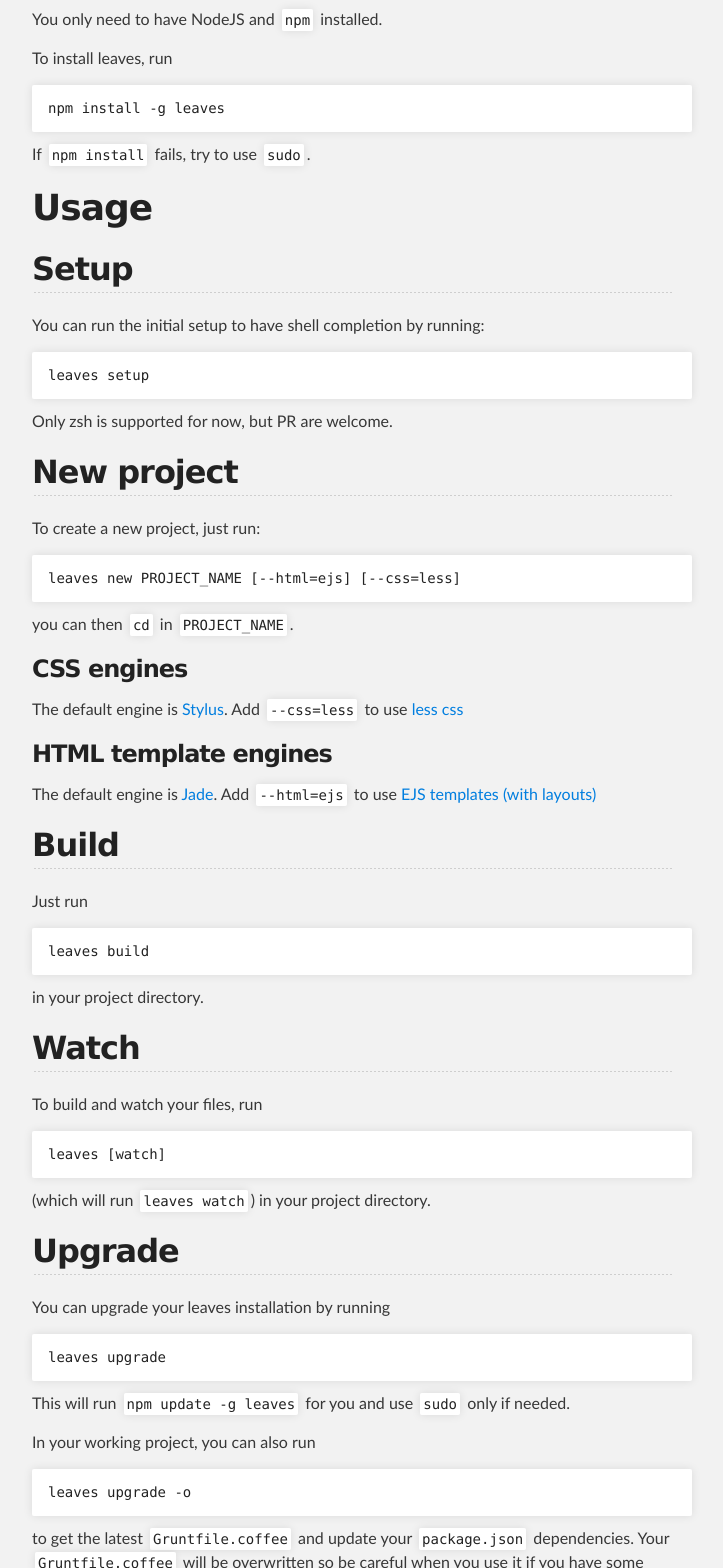
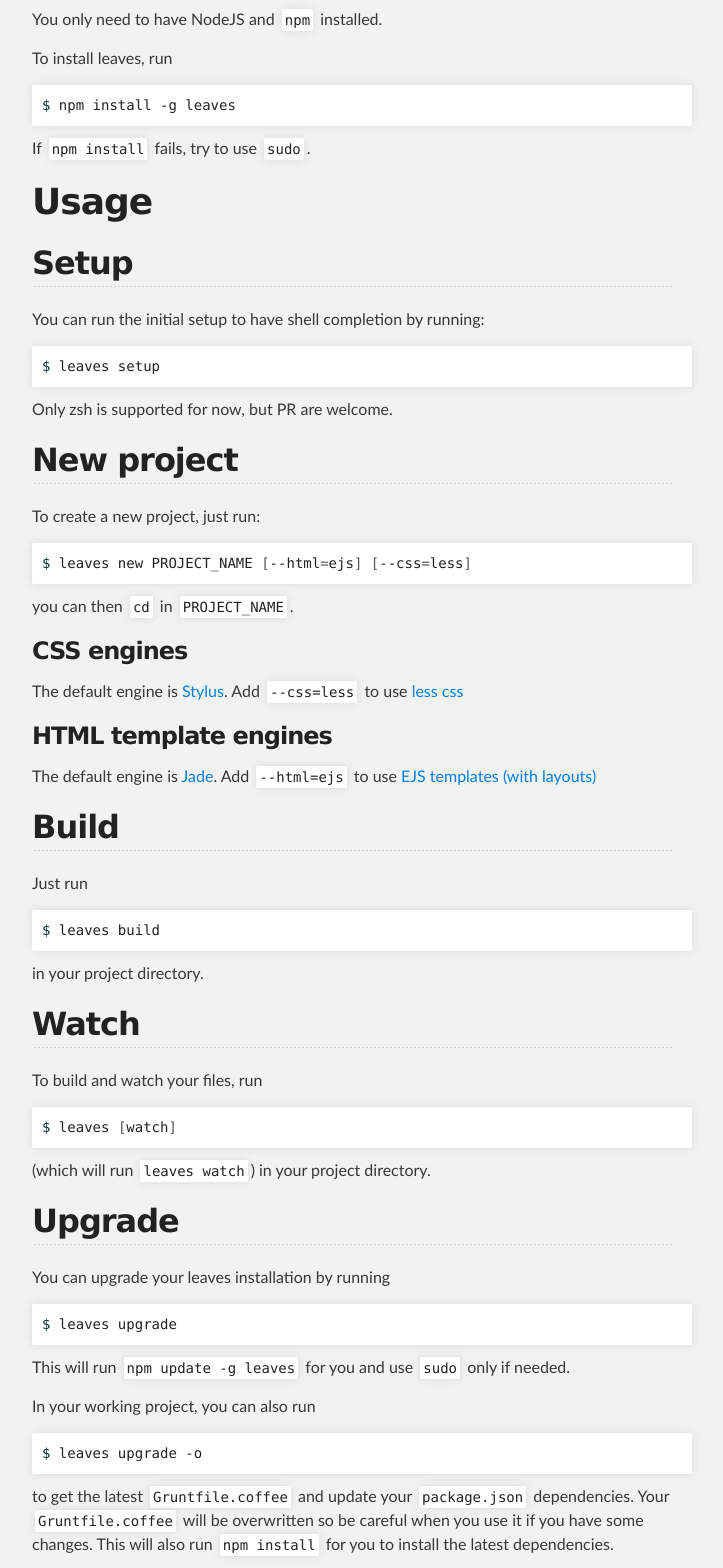
Before and after one commit to claudetech/leaves, a plain HTML site: page index.html in a window 1280 px wide. Shown: the part 738-2306 px from the top of the page, without its empty margins (288-1011 px from the left). Drawn offline with Linux system fonts and the light colour scheme.

```diff
--- a/index.html
+++ b/index.html
@@ -31,10 +31,10 @@
     <!-- MAIN CONTENT -->
     <div id="main_content_wrap" class="outer">
       <section id="main_content" class="inner">
-        <p>There are a lot of tools around to generate, build
+        <p>There are a lot of tools around to create
 static websites. leaves is meant to be as simple
-as possible, and to use <em>only</em> NodeJS tools, with
-no external dependencies. It is built using
+as possible, and uses only NodeJS tools, with
+no other external dependencies. It is built using
 <a href="http://yeoman.io/">yeoman</a> and <a href="http://gruntjs.com/">Grunt</a>.</p>
 
 <p>Check out <a href="https://github.com/claudetech/generator-static-website">the Yeoman generator</a> documentation
@@ -60,8 +60,8 @@
 
 <p>To install leaves, run</p>
 
-<pre><code>npm install -g leaves
-</code></pre>
+<div class="highlight highlight-sh"><pre><span class="nv">$ </span>npm install -g leaves
+</pre></div>
 
 <p>If <code>npm install</code> fails, try to use <code>sudo</code>.</p>
 
@@ -73,8 +73,8 @@
 
 <p>You can run the initial setup to have shell completion by running:</p>
 
-<pre><code>leaves setup
-</code></pre>
+<div class="highlight highlight-sh"><pre><span class="nv">$ </span>leaves setup
+</pre></div>
 
 <p>Only zsh is supported for now, but PR are welcome.</p>
 
@@ -83,8 +83,8 @@
 
 <p>To create a new project, just run:</p>
 
-<pre><code>leaves new PROJECT_NAME [--html=ejs] [--css=less]
-</code></pre>
+<div class="highlight highlight-sh"><pre><span class="nv">$ </span>leaves new PROJECT_NAME <span class="o">[</span>--html<span class="o">=</span>ejs<span class="o">]</span> <span class="o">[</span>--css<span class="o">=</span>less<span class="o">]</span>
+</pre></div>
 
 <p>you can then <code>cd</code> in <code>PROJECT_NAME</code>.</p>
 
@@ -105,8 +105,8 @@
 
 <p>Just run</p>
 
-<pre><code>leaves build
-</code></pre>
+<div class="highlight highlight-sh"><pre><span class="nv">$ </span>leaves build
+</pre></div>
 
 <p>in your project directory.</p>
 
@@ -115,8 +115,8 @@
 
 <p>To build and watch your files, run</p>
 
-<pre><code>leaves [watch]
-</code></pre>
+<div class="highlight highlight-sh"><pre><span class="nv">$ </span>leaves <span class="o">[</span>watch<span class="o">]</span>
+</pre></div>
 
 <p>(which will run <code>leaves watch</code>) in your project directory.</p>
 
@@ -125,15 +125,15 @@
 
 <p>You can upgrade your leaves installation by running</p>
 
-<pre><code>leaves upgrade
-</code></pre>
+<div class="highlight highlight-sh"><pre><span class="nv">$ </span>leaves upgrade
+</pre></div>
 
 <p>This will run <code>npm update -g leaves</code> for you and use <code>sudo</code> only if needed.</p>
 
 <p>In your working project, you can also run</p>
 
-<pre><code>leaves upgrade -o
-</code></pre>
+<div class="highlight highlight-sh"><pre><span class="nv">$ </span>leaves upgrade -o
+</pre></div>
 
 <p>to get the latest <code>Gruntfile.coffee</code> and update your <code>package.json</code>
 dependencies. Your <code>Gruntfile.coffee</code> will be overwritten so be
@@ -147,8 +147,8 @@
 <p>You can publish your website to <a href="https://pages.github.com/">GitHub Pages</a>.
 You only need to have a remote pointing to github.com in your project.</p>
 
-<pre><code>leaves publish [--skip-build] [--skip-commit] [--skip-install]
-</code></pre>
+<div class="highlight highlight-sh"><pre><span class="nv">$ </span>leaves publish <span class="o">[</span>--skip-build<span class="o">]</span> <span class="o">[</span>--skip-commit<span class="o">]</span> <span class="o">[</span>--skip-install<span class="o">]</span>
+</pre></div>
 
 <p>Your website will then be accessible at <a href="http://USERNAME.github.io/REPO_NAME">http://USERNAME.github.io/REPO_NAME</a>.</p>
       </section>
```
Also changed, not shown: params.json (+1 -1 lines).
